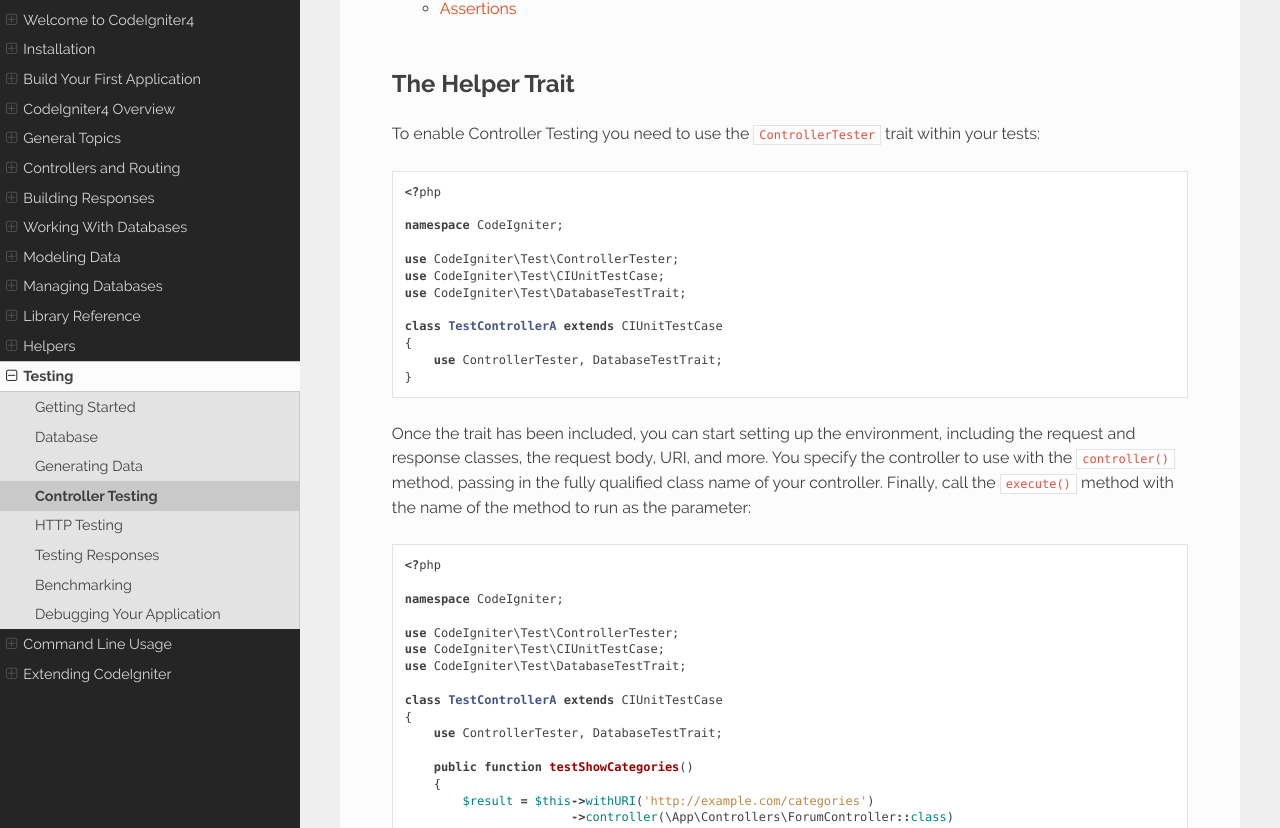
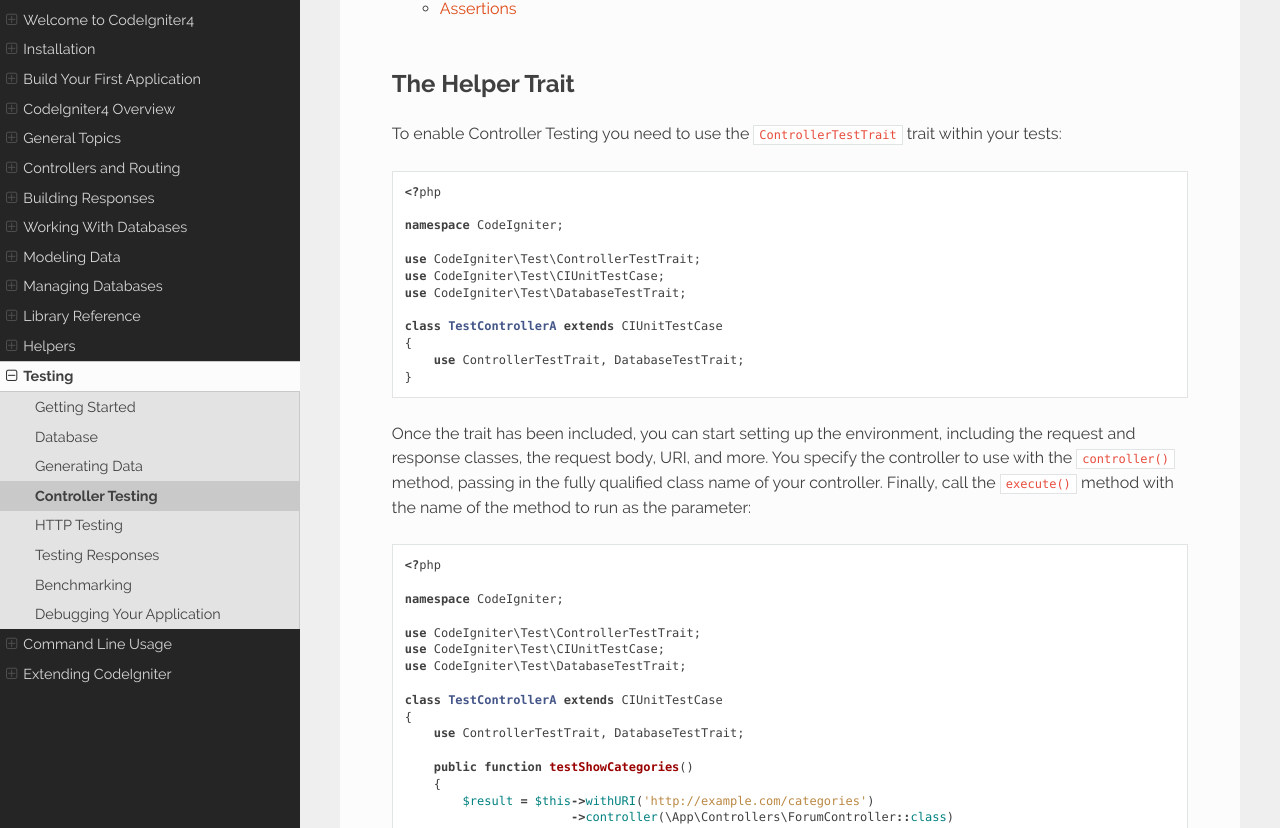
Before and after one commit to NEKOGET/ci4_user_guide_src, a Sphinx documentation site: the page built from source/testing/controllers.rst, in a window 1280 px wide and 1400 px high, scrolled down 488 px. Shown: the part 132-960 px from the top of the window. Built offline with Sphinx 7.4.7 and the Read the Docs theme 2.0.0, drawn with Linux system fonts in a browser that asks for light colours; some of the changed text lies outside the part shown.

Commit message:
Deprecate ControllerTester

```diff
--- a/source/changelogs/v4.1.2.rst
+++ b/source/changelogs/v4.1.2.rst
@@ -33,6 +33,8 @@ Deprecations:
 - Deprecated ``Security::isExpired()`` to use the ``Cookie``'s internal expires status.
 - Deprecated ``CIDatabaseTestCase`` to use the ``DatabaseTestTrait`` instead.
 - Deprecated ``FeatureTestCase`` to use the ``FeatureTestTrait`` instead.
+- Deprecated ``ControllerTester`` to use the ``ControllerTestTrait`` instead.
+- Consolidated and deprecated ``ControllerResponse`` and ``FeatureResponse`` in favor of ``TestResponse``.
 
 Bugs Fixed:
 
--- a/source/testing/controllers.rst
+++ b/source/testing/controllers.rst
@@ -17,19 +17,19 @@ case you need it.
 The Helper Trait
 ================
 
-To enable Controller Testing you need to use the ``ControllerTester`` trait within your tests::
+To enable Controller Testing you need to use the ``ControllerTestTrait`` trait within your tests::
 
     <?php
 
     namespace CodeIgniter;
 
-    use CodeIgniter\Test\ControllerTester;
+    use CodeIgniter\Test\ControllerTestTrait;
     use CodeIgniter\Test\CIUnitTestCase;
     use CodeIgniter\Test\DatabaseTestTrait;
 
     class TestControllerA extends CIUnitTestCase
     {
-        use ControllerTester, DatabaseTestTrait;
+        use ControllerTestTrait, DatabaseTestTrait;
     }
 
 Once the trait has been included, you can start setting up the environment, including the request and response classes,
@@ -41,13 +41,13 @@ to run as the parameter::
 
     namespace CodeIgniter;
 
-    use CodeIgniter\Test\ControllerTester;
+    use CodeIgniter\Test\ControllerTestTrait;
     use CodeIgniter\Test\CIUnitTestCase;
     use CodeIgniter\Test\DatabaseTestTrait;
 
     class TestControllerA extends CIUnitTestCase
     {
-        use ControllerTester, DatabaseTestTrait;
+        use ControllerTestTrait, DatabaseTestTrait;
 
         public function testShowCategories()
         {
@@ -159,7 +159,7 @@ you need to set a JSON value as the body. The only parameter is a string that re
 Checking the Response
 =====================
 
-``ControllerTester::execute()`` returns an instance of a ``TestResponse``. See `Testing Responses <response.html>`_ on
+``ControllerTestTrait::execute()`` returns an instance of a ``TestResponse``. See `Testing Responses <response.html>`_ on
 how to use this class to perform additional assertions and verification in your test cases.
 
 Filter Testing
@@ -190,7 +190,7 @@ Configuration
 -------------
 
 Because of the logical overlap with Controller Testing ``FilterTestTrait`` is designed to
-work together with ``ControllerTester`` should you need both on the same class.
+work together with ``ControllerTestTrait`` should you need both on the same class.
 Once the trait has been included ``CIUnitTestCase`` will detect its ``setUp`` method and
 prepare all the components needed for your tests. Should you need a special configuration
 you can alter any of the properties before calling the support methods:
```
